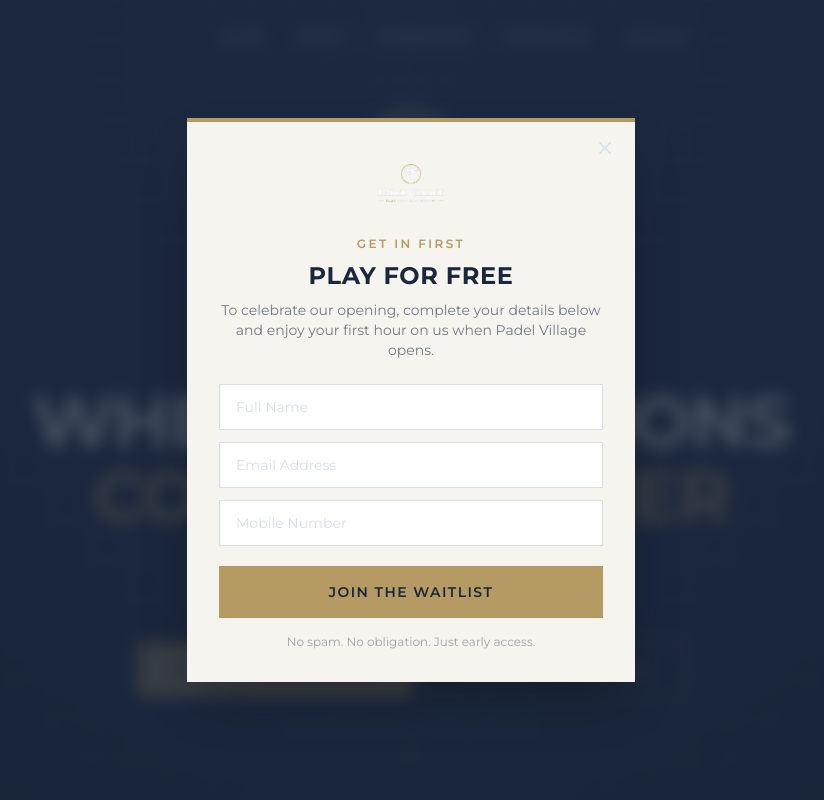
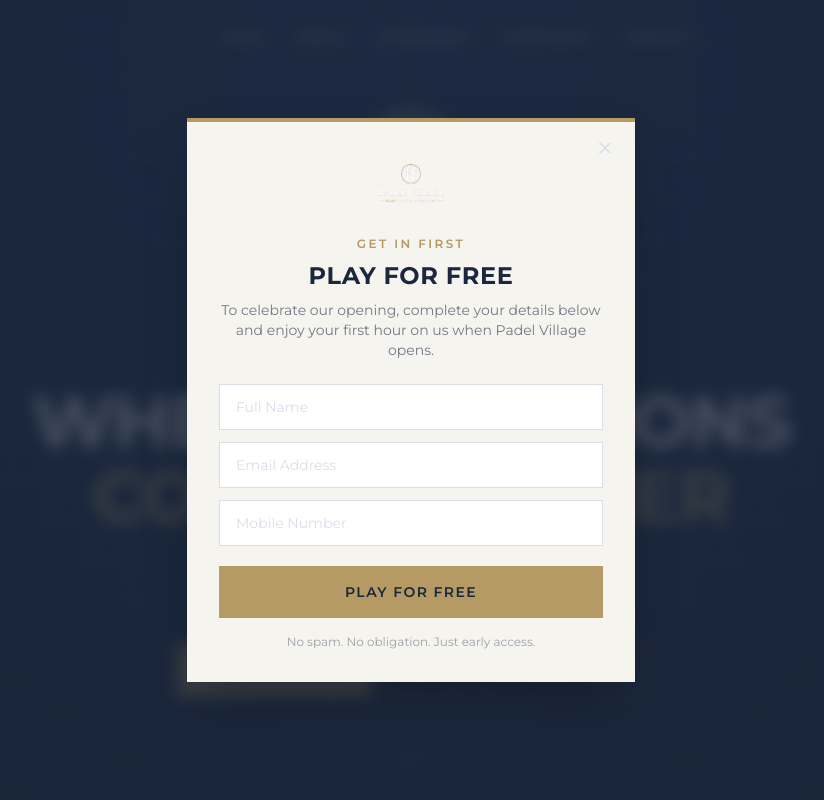
Before and after one commit to kenmacc/ai_os, a Next.js app in the folder deliverables/padel-village/: page / in a window 1280 px wide. Shown: the top 800 px of the page, without its empty margins (229-1053 px from the left). Built offline with nearby package versions, Linux system fonts and the light colour scheme.

Commit message:
button update

```diff
--- a/deliverables/padel-village/src/app/page.tsx
+++ b/deliverables/padel-village/src/app/page.tsx
@@ -68,7 +68,7 @@
           </p>
           <div className="mt-8 flex flex-col sm:flex-row gap-3 w-full sm:w-auto">
             <button onClick={() => setModalOpen(true)} className="btn-primary w-full sm:w-auto">
-              Claim Your Free Hour
+              Play For Free
             </button>
             <a href="#experience" className="btn-outline w-full sm:w-auto text-center">
               Explore the Village
@@ -90,7 +90,7 @@
             Early access is open — secure your <span className="underline">free hour of padel</span> today
           </p>
           <button onClick={() => setModalOpen(true)} className="btn-navy shrink-0 py-3 text-xs">
-            Join the Waitlist
+            Play For Free
           </button>
         </div>
       </section>
@@ -195,7 +195,7 @@
               From exclusive venue hire to full-day packages with catering and recovery sessions, we&apos;ll build the perfect experience for your team.
             </p>
             <button onClick={() => setModalOpen(true)} className="btn-primary w-full sm:w-auto">
-              Register Your Interest
+              Play For Free
             </button>
           </div>
           <div className="grid grid-cols-2 gap-3 sm:gap-4">
@@ -221,7 +221,7 @@
             Join the waitlist now and we&apos;ll give you 1 free hour of padel when we open. No obligation — just early access and the best seat in the village.
           </p>
           <button onClick={() => setModalOpen(true)} className="btn-navy">
-            Claim Your Free Hour
+            Play For Free
           </button>
         </div>
       </section>
--- a/deliverables/padel-village/src/components/Header.tsx
+++ b/deliverables/padel-village/src/components/Header.tsx
@@ -79,7 +79,7 @@
             </a>
           ))}
           <button onClick={handleJoinClick} className="btn-primary mt-4 py-3 px-8 text-xs">
-            Join Waitlist
+            Play For Free
           </button>
         </nav>
       </div>
--- a/deliverables/padel-village/src/components/LeadModal.tsx
+++ b/deliverables/padel-village/src/components/LeadModal.tsx
@@ -90,7 +90,7 @@
                 />
                 {error && <p className="text-xs text-red-600">{error}</p>}
                 <button type="submit" disabled={loading} className="btn-primary w-full mt-2 disabled:opacity-50">
-                  {loading ? 'Registering…' : 'Join the Waitlist'}
+                  {loading ? 'Registering…' : 'Play For Free'}
                 </button>
               </form>
               <p className="mt-4 text-center text-xs text-navy/40">No spam. No obligation. Just early access.</p>
```
